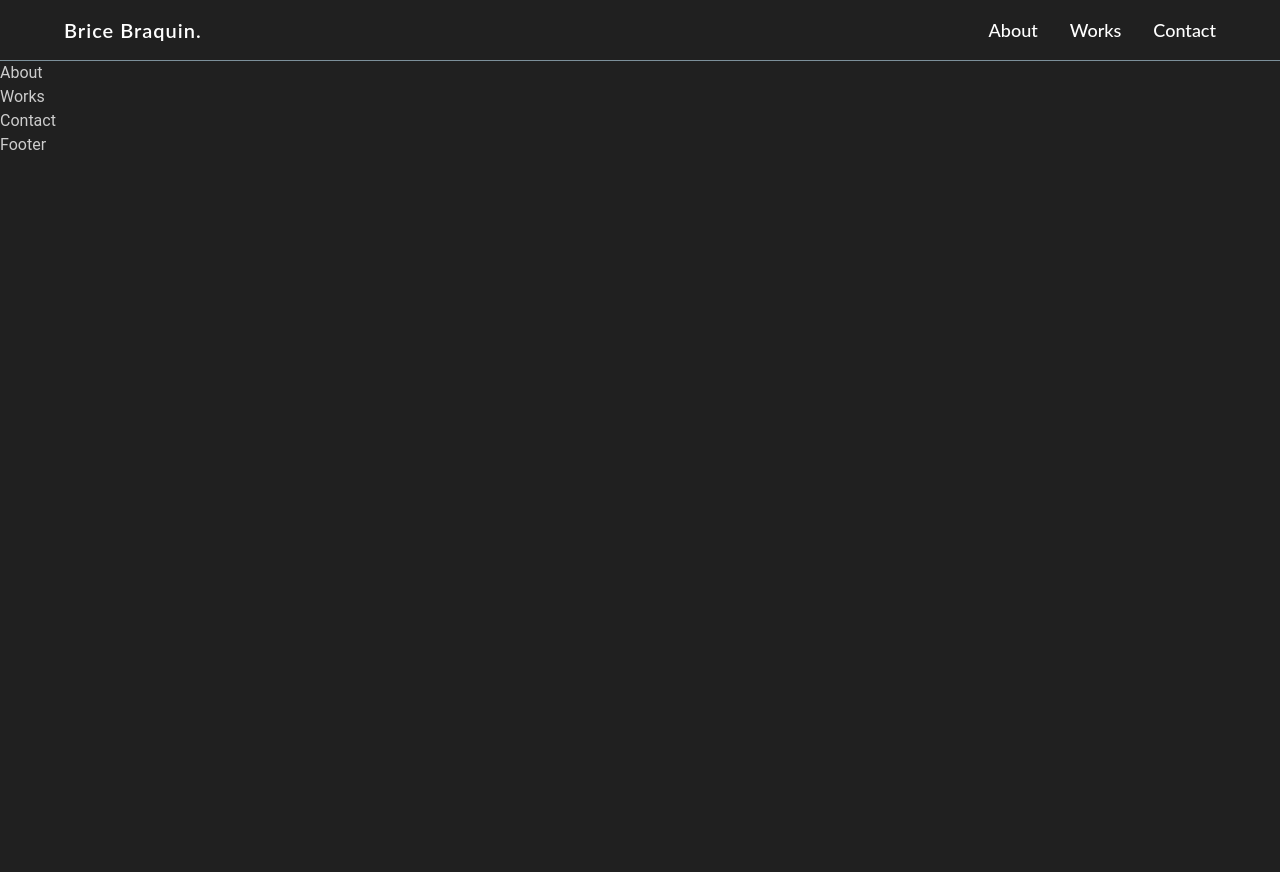
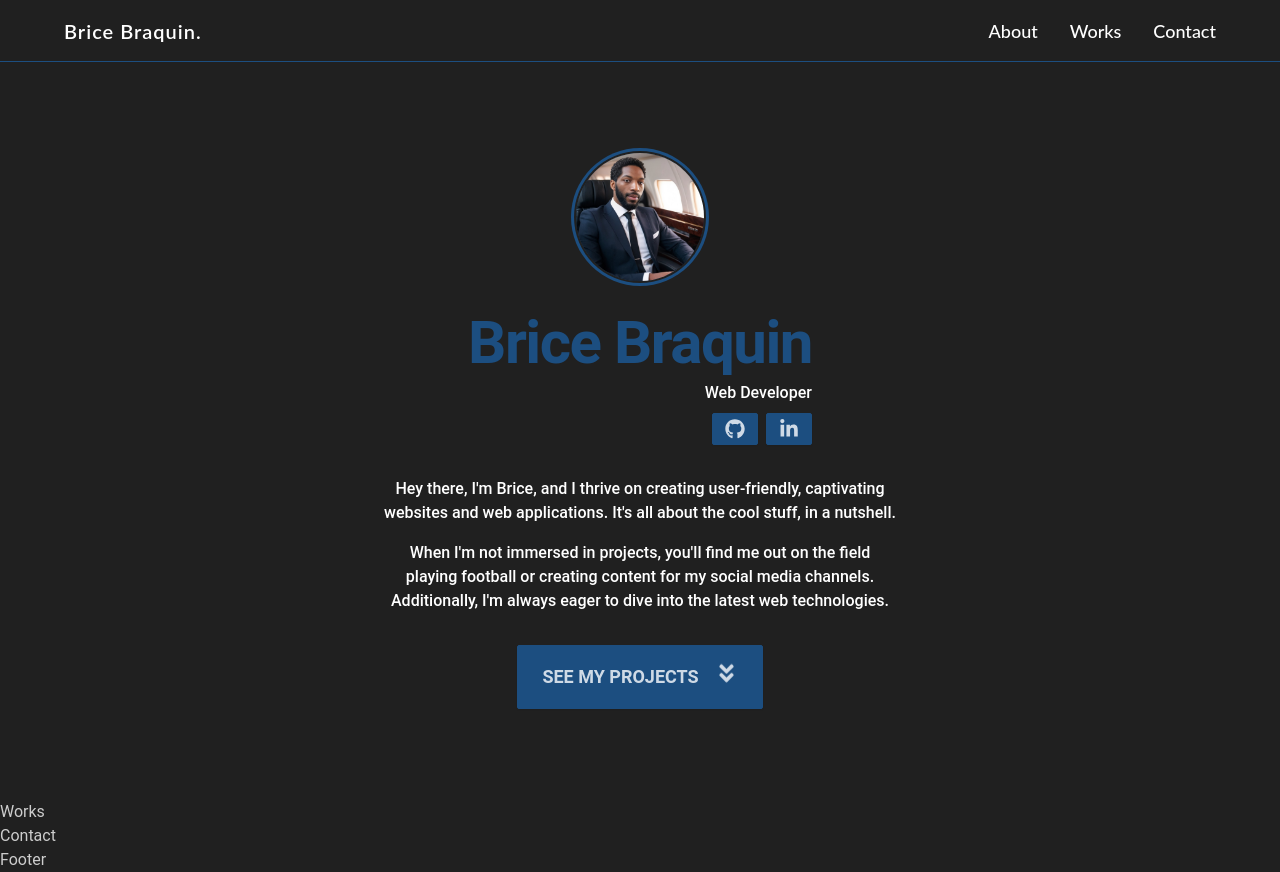
Before and after one commit to BBocho8/BBocho-Portofolio, a React (Vite) app: page / in a window 1280 px wide. Before the commit the page ends 800 px from the top, so only its background shows below. Built offline with nearby package versions, Linux system fonts and the light colour scheme.

Commit message:
hero Header section

```diff
--- a/package.json
+++ b/package.json
@@ -11,7 +11,8 @@
   },
   "dependencies": {
     "react": "^18.2.0",
-    "react-dom": "^18.2.0"
+    "react-dom": "^18.2.0",
+    "react-icons": "^5.0.1"
   },
   "devDependencies": {
     "@types/react": "^18.2.55",
--- a/src/App.tsx
+++ b/src/App.tsx
@@ -5,9 +5,11 @@ function App() {
 	return (
 		<>
 			<Navbar />
-			<About />
-			<Works />
-			<Contact />
+			<div className="mt-[74px] nav:mt-[90px] nav2:mt-[62px]">
+				<About />
+				<Works />
+				<Contact />
+			</div>
 
 			<Footer />
 		</>
--- a/src/components/About.tsx
+++ b/src/components/About.tsx
@@ -1,4 +1,79 @@
+import { FaGithub, FaLinkedinIn } from "react-icons/fa6"
+import img from "../assets/bbocho.jpg"
+import { FaAngleDoubleDown } from "react-icons/fa"
+
 const About = () => {
-	return <section id="about">About</section>
+	return (
+		<section
+			id="about"
+			className="mx-auto flex flex-col items-center justify-center p-8 gap-y-8 h-hero0 nav:h-hero1 nav2:h-hero2  max-w-xl"
+		>
+			<div className="avatar">
+				<div className="w-20 nav:w-28 hero:w-32 rounded-full ring ring-primary ring-offset-base-100 ring-offset-2">
+					<img src={img} />
+				</div>
+			</div>
+			<div className="flex flex-col gap-y-1 hero:gap-y-2">
+				<h1 className="tracking-tight text-primary font-semibold text-3xl hero:text-6xl text-center">
+					Brice Braquin
+				</h1>
+				<p className="text-right text-white font-medium text-sm hero:text-base">
+					Web Developer
+				</p>
+				<div className="flex gap-x-2 justify-end">
+					<a
+						href="#"
+						target="_blank"
+						rel="noreferrer"
+						className=" btn btn-xs hero:btn-sm btn-primary "
+					>
+						<div className="block hero:hidden">
+							<FaGithub size={15} />
+						</div>
+						<div className="hidden hero:block">
+							<FaGithub size={20} />
+						</div>
+					</a>
+					<a
+						href="#"
+						target="_blank"
+						rel="noreferrer"
+						className=" btn btn-xs hero:btn-sm btn-primary "
+					>
+						<div className="block hero:hidden">
+							<FaLinkedinIn size={15} />
+						</div>
+						<div className="hidden hero:block">
+							<FaLinkedinIn size={20} />
+						</div>
+					</a>
+				</div>
+			</div>
+			<div className="flex flex-col gap-y-4">
+				<p className="font-light hero:font-medium text-white text-center">
+					Hey there, I'm Brice, and I thrive on creating user-friendly,
+					captivating websites and web applications. It's all about the cool
+					stuff, in a nutshell.
+				</p>
+				<p className="font-light hero:font-medium text-white text-center">
+					When I'm not immersed in projects, you'll find me out on the field
+					playing football or creating content for my social media channels.
+					Additionally, I'm always eager to dive into the latest web
+					technologies.
+				</p>
+			</div>
+
+			<a href="#works">
+				<button className="btn hero:btn-lg btn-primary">
+					<p className="flex gap-x-4 justify-center items-center">
+						SEE MY PROJECTS
+						<span className="animate-bounce">
+							<FaAngleDoubleDown size={23} />
+						</span>
+					</p>
+				</button>
+			</a>
+		</section>
+	)
 }
 export default About
--- a/src/components/Navbar.tsx
+++ b/src/components/Navbar.tsx
@@ -1,28 +1,19 @@
 const Navbar = () => {
 	return (
-		<div className="flex flex-col py-3 gap-y-2 nav2:gap-y-0 nav2:flex-row nav2:justify-between nav2:items-center w-full nav2:px-16 nav2:py-4 border-b border-b-secondary">
+		<div className="navBgColor z-50 flex flex-col py-3 gap-y-2 nav2:gap-y-0 nav2:flex-row nav2:justify-between nav2:items-center w-full nav2:px-16 nav2:py-4 border-b border-b-primary h-[74px] nav:h-[90px] nav2:h-[62px] fixed top-0">
 			<div>
 				<p className="text-sm nav:text-lg nav2:text-xl nav2:font-semibold text-white tracking-wider font-lato text-center">
 					Brice Braquin.
 				</p>
 			</div>
 			<div className="flex justify-center items-center gap-x-8 font-lato">
-				<a
-					href="#about"
-					className="font-medium text-white text-sm nav:text-lg link-accent"
-				>
+				<a href="#about" className="navLink">
 					About
 				</a>
-				<a
-					href="#works"
-					className=" font-medium text-white text-sm nav:text-lg link-accent"
-				>
+				<a href="#works" className=" navLink">
 					Works
 				</a>
-				<a
-					href="#contact"
-					className=" font-medium text-white text-sm nav:text-lg link-accent"
-				>
+				<a href="#contact" className=" navLink">
 					Contact
 				</a>
 			</div>
--- a/src/index.css
+++ b/src/index.css
@@ -11,3 +11,12 @@
 		@apply font-roboto   m-0 p-0;
 	}
 }
+
+@layer components {
+	.navBgColor {
+		background-color: var(--fallback-b1, oklch(var(--b1) / 1));
+	}
+	.navLink {
+		@apply font-medium text-white text-sm nav:text-lg link-accent;
+	}
+}
--- a/tailwind.config.js
+++ b/tailwind.config.js
@@ -9,9 +9,18 @@ export default {
 	},
 	theme: {
 		extend: {
+			animation: {
+				bounce: "bounce 0.75s  infinite",
+			},
 			screens: {
 				nav: "400px",
 				nav2: "550px",
+				hero: "600px",
+			},
+			height: {
+				hero0: "calc(100vh - 74px)",
+				hero1: "calc(100vh - 90px)",
+				hero2: "calc(100vh - 62px)",
 			},
 			fontFamily: {
 				roboto: ["Roboto", "sans-serif"],
```
Also changed, not shown: src/assets/bbocho.jpg (added), 1 other file (tests, documents, lock files or other folders).
